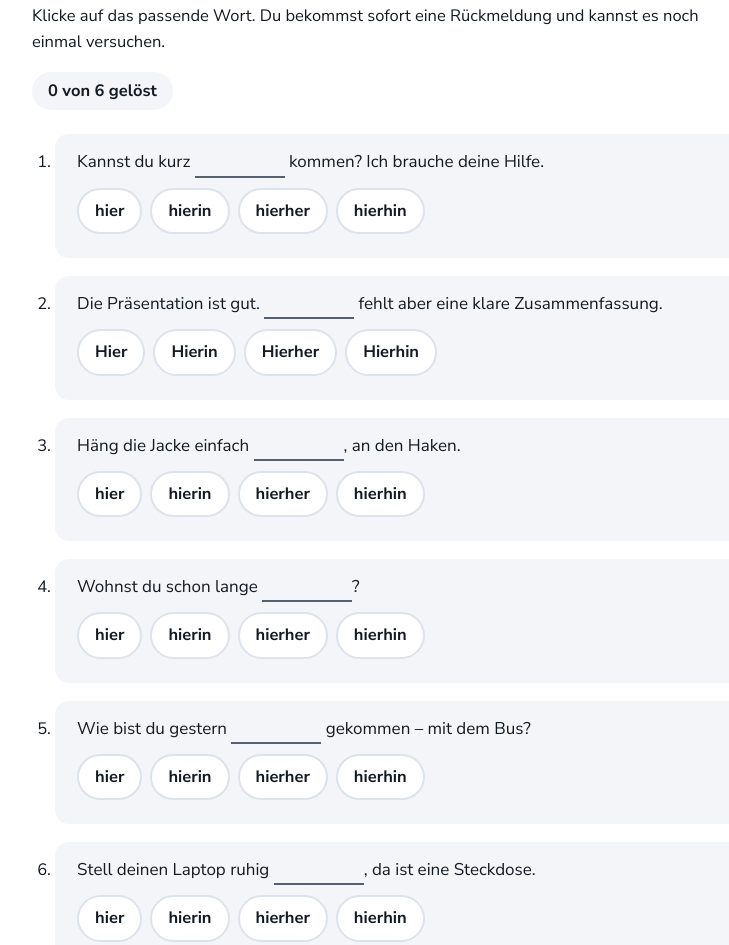
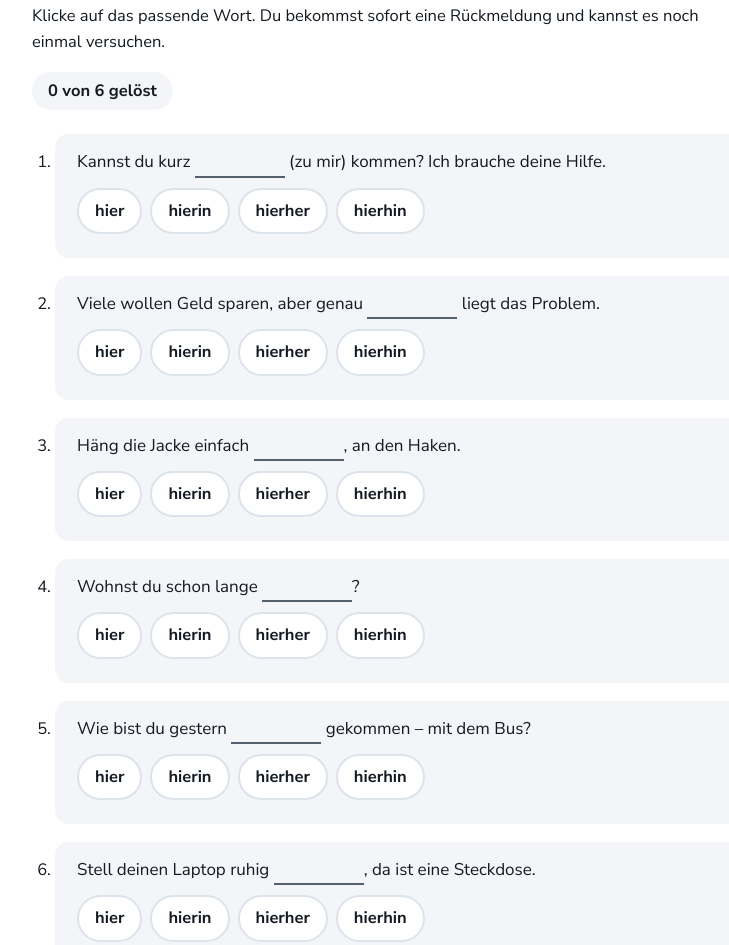
Before and after one commit to Signifikator/tn-fragen, a plain HTML site: page hierin-hierher-hierhin.html in a window 1280 px wide. Shown: the part 2189-3134 px from the top of the page, without its empty margins (58-787 px from the left). Drawn offline with Linux system fonts and the light colour scheme.

Commit message:
Übung korrigiert: Satz 2 neu, Satz 1 mit (zu mir), Satz 3/6 auch hierher richtig
Co-Authored-By: Claude Opus 5.5 <noreply@anthropic.com>
Claude-Session: https://claude.ai/code/session_012Do9jrHxsBuUnN1EJ9nDYn

```diff
--- a/hierin-hierher-hierhin.html
+++ b/hierin-hierher-hierhin.html
@@ -200,12 +200,12 @@ summary{cursor:pointer;font-weight:700;min-height:28px}
 {
 const OPTS=['hier','hierin','hierher','hierhin'];
 const Q=[
- {a:'Kannst du kurz ',b:' kommen? Ich brauche deine Hilfe.',k:'hierher',fr:'Tu peux venir ici un instant ? J’ai besoin de ton aide.',why:'„kommen“ = Bewegung zu mir (Sprecher) → <span class="her">her</span>.'},
- {a:'Die Präsentation ist gut. ',b:' fehlt aber eine klare Zusammenfassung.',k:'hierin',cap:true,fr:'La présentation est bonne. Il y manque cependant un résumé clair.',why:'= „in dieser Präsentation“ → <span class="in">hierin</span> (abstrakt, eher formell).'},
- {a:'Häng die Jacke einfach ',b:', an den Haken.',k:'hierhin',fr:'Accroche simplement la veste ici, au portemanteau.',why:'„hängen“ = an eine Stelle bringen → <em>wohin?</em> → <span class="hin">hin</span>.'},
- {a:'Wohnst du schon lange ',b:'?',k:'hier',fr:'Tu habites ici depuis longtemps ?',why:'„wohnen“ = keine Bewegung → <em>wo?</em> → <span class="h">hier</span>.'},
- {a:'Wie bist du gestern ',b:' gekommen – mit dem Bus?',k:'hierher',fr:'Comment es-tu venu ici hier – en bus ?',why:'Bewegung zu dem Ort, wo ich bin → <span class="her">her</span>.'},
- {a:'Stell deinen Laptop ruhig ',b:', da ist eine Steckdose.',k:'hierhin',fr:'Pose ton ordinateur ici, il y a une prise.',why:'„stellen“ = an diese Stelle bringen → <span class="hin">hin</span>.'}
+ {a:'Kannst du kurz ',b:' (zu mir) kommen? Ich brauche deine Hilfe.',k:['hierher'],fr:'Tu peux venir ici un instant ? J’ai besoin de ton aide.',why:'„kommen“ = Bewegung zu mir (Sprecher) → <span class="her">her</span>.'},
+ {a:'Viele wollen Geld sparen, aber genau ',b:' liegt das Problem.',k:['hierin'],fr:'Beaucoup veulent économiser de l’argent, mais c’est précisément là que réside le problème.',why:'= „in diesem Punkt“ (im Geldsparen) → <span class="in">hierin</span> (abstrakt, eher formell).'},
+ {a:'Häng die Jacke einfach ',b:', an den Haken.',k:['hierhin','hierher'],fr:'Accroche simplement la veste ici, au portemanteau.',why:'„hängen“ = an eine Stelle bringen → <em>wohin?</em> Hier sind <span class="hin">hierhin</span> und <span class="her">hierher</span> beide richtig.'},
+ {a:'Wohnst du schon lange ',b:'?',k:['hier'],fr:'Tu habites ici depuis longtemps ?',why:'„wohnen“ = keine Bewegung → <em>wo?</em> → <span class="h">hier</span>.'},
+ {a:'Wie bist du gestern ',b:' gekommen – mit dem Bus?',k:['hierher'],fr:'Comment es-tu venu ici hier – en bus ?',why:'Bewegung zu dem Ort, wo ich bin → <span class="her">her</span>.'},
+ {a:'Stell deinen Laptop ruhig ',b:', da ist eine Steckdose.',k:['hierhin','hierher'],fr:'Pose ton ordinateur ici, il y a une prise.',why:'„stellen“ = an diese Stelle bringen → <em>wohin?</em> Hier sind <span class="hin">hierhin</span> und <span class="her">hierher</span> beide richtig.'}
 ];
 const HINT={
  hier:'„hier“ steht nur ohne Bewegung (<em>wo?</em>). Gibt es hier eine Bewegung?',
@@ -226,7 +226,7 @@ quiz.addEventListener('click',e=>{
  if(li.classList.contains('right'))return;
  const slot=document.getElementById('s'+i),fb=document.getElementById('f'+i);
  slot.textContent=q.cap?cap(o):o;
- if(o===q.k){
+ if(q.k.includes(o)){
   li.classList.remove('tried');li.classList.add('right');b.classList.add('yes');
   li.querySelectorAll('button').forEach(x=>x.disabled=true);
   fb.className='fb ok';fb.innerHTML=`✓ Richtig! ${q.why}<span class="fr">${q.fr}</span>`;
```
